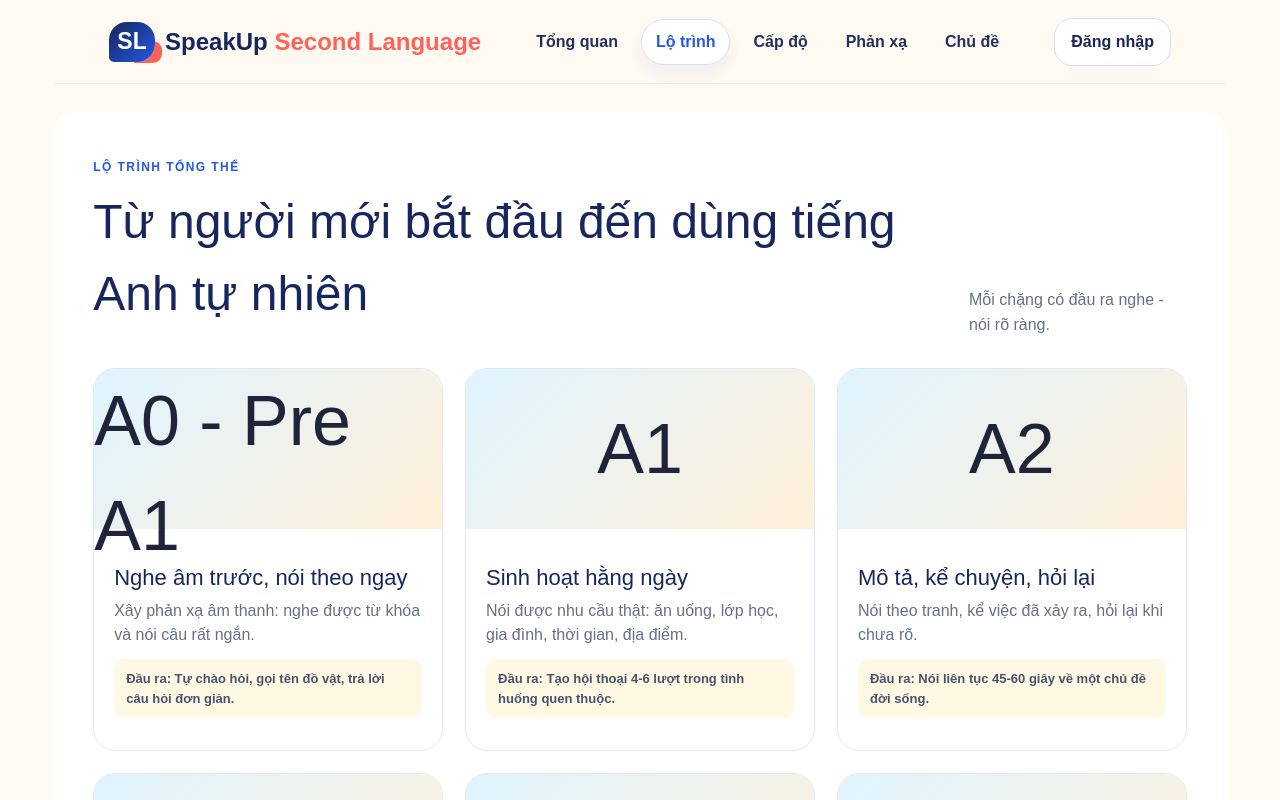
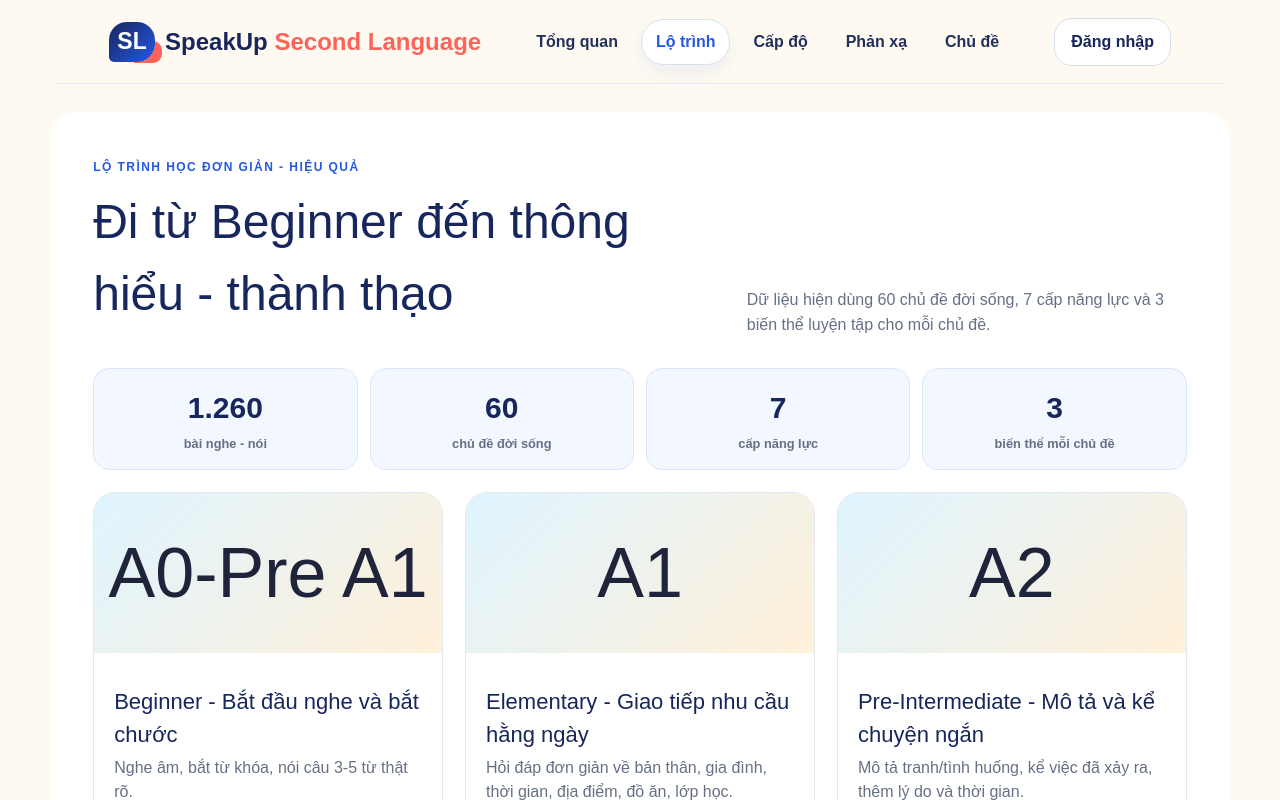
Before and after one commit to hodatlsk34-art/cambridge-listen-speak, a Next.js app: page / in a window 1280 px wide. Both pictures are taken after a click on the button "Lộ trình". Shown: the top 800 px of the page. Built offline with nearby package versions, Linux system fonts and the light colour scheme.

Commit message:
Add files via upload

```diff
--- a/app/page.tsx
+++ b/app/page.tsx
@@ -15,22 +15,44 @@ const fluencyStages = [
 type FluencyStageId = (typeof fluencyStages)[number]["id"];
 
 const roadmap = [
-  { id: "foundation", level: "A0 - Pre A1", title: "Nghe âm trước, nói theo ngay", goal: "Xây phản xạ âm thanh: nghe được từ khóa và nói câu rất ngắn.", output: "Tự chào hỏi, gọi tên đồ vật, trả lời câu hỏi đơn giản." },
-  { id: "daily", level: "A1", title: "Sinh hoạt hằng ngày", goal: "Nói được nhu cầu thật: ăn uống, lớp học, gia đình, thời gian, địa điểm.", output: "Tạo hội thoại 4-6 lượt trong tình huống quen thuộc." },
-  { id: "story", level: "A2", title: "Mô tả, kể chuyện, hỏi lại", goal: "Nói theo tranh, kể việc đã xảy ra, hỏi lại khi chưa rõ.", output: "Nói liên tục 45-60 giây về một chủ đề đời sống." },
-  { id: "conversation", level: "B1", title: "Hội thoại đời sống thật", goal: "Phản xạ trong trường học, du lịch, dịch vụ, sức khỏe an toàn, công nghệ.", output: "Duy trì hội thoại 2-3 phút, có lý do và ví dụ." },
-  { id: "discussion", level: "B2", title: "Nêu quan điểm và tương tác", goal: "Nghe ý kiến khác nhau, phản hồi, đồng ý, không đồng ý lịch sự.", output: "Thảo luận vấn đề quen thuộc với lập luận rõ." },
-  { id: "second-language", level: "C1 - C2", title: "Tiếng Anh như ngôn ngữ thứ hai", goal: "Dùng tiếng Anh để học, làm việc, trình bày, thương lượng và suy nghĩ.", output: "Nói tự nhiên, chính xác, linh hoạt theo người nghe và mục đích." },
+  { id: "beginner", level: "A0-Pre A1", title: "Beginner - Bắt đầu nghe và bắt chước", goal: "Nghe âm, bắt từ khóa, nói câu 3-5 từ thật rõ.", daily: "1 bài/ngày: nghe 3 lần, nói theo 5 câu, ghi âm 1 lần.", output: "Tự chào hỏi, gọi tên đồ vật, trả lời câu hỏi Yes/No và câu ngắn." },
+  { id: "elementary", level: "A1", title: "Elementary - Giao tiếp nhu cầu hằng ngày", goal: "Hỏi đáp đơn giản về bản thân, gia đình, thời gian, địa điểm, đồ ăn, lớp học.", daily: "1 bài/ngày: nghe hội thoại, đọc song ngữ, đổi 2 thông tin cá nhân.", output: "Tạo hội thoại 5 lượt trong tình huống quen thuộc." },
+  { id: "pre-intermediate", level: "A2", title: "Pre-Intermediate - Mô tả và kể chuyện ngắn", goal: "Mô tả tranh/tình huống, kể việc đã xảy ra, thêm lý do và thời gian.", daily: "1-2 bài/ngày: shadowing, nói lại, hỏi lại khi chưa rõ.", output: "Nói liên tục 45-60 giây về một chủ đề đời sống." },
+  { id: "intermediate", level: "B1", title: "Intermediate - Hội thoại đời sống thật", goal: "Duy trì hội thoại, hỏi tiếp, giải thích ý và xử lý tình huống.", daily: "2 bài/ngày: một bài phản xạ, một bài ứng dụng đời sống.", output: "Nói 2 phút có mở ý, lý do và ví dụ." },
+  { id: "upper-intermediate", level: "B2", title: "Upper-Intermediate - Thảo luận và quan điểm", goal: "So sánh lựa chọn, nêu quan điểm, phản hồi lịch sự và bảo vệ ý kiến.", daily: "2 bài/ngày: nghe ý kiến, luyện nói mở rộng, tự tổng kết.", output: "Thảo luận 2-3 phút về vấn đề quen thuộc." },
+  { id: "advanced", level: "C1", title: "Advanced - Trình bày linh hoạt", goal: "Trình bày, tóm tắt, phát triển ý, dùng tiếng Anh cho học tập và công việc.", daily: "2-3 bài/ngày: nói dài, ghi âm, tự sửa độ rõ và độ mạch lạc.", output: "Trình bày 3 phút có ví dụ, phản hồi và kết luận." },
+  { id: "proficient", level: "C2", title: "Proficient - Thông hiểu và thành thạo", goal: "Dùng tiếng Anh tự nhiên, chính xác, linh hoạt như ngôn ngữ thứ hai.", daily: "3 bài/ngày: phản xạ nhanh, thảo luận sâu, ứng dụng vào việc thật.", output: "Diễn đạt 3-4 phút tự nhiên, có sắc thái, phản hồi và tổng kết." },
+] as const;
+
+const studyCycle = [
+  "Nghe không nhìn chữ để bắt ý chính.",
+  "Mở song ngữ để hiểu nghĩa và cách dùng câu.",
+  "Shadowing từng câu, chú ý nhịp và âm cuối.",
+  "Đổi thông tin thành câu của mình.",
+  "Ghi âm, nghe lại, rồi trả lời câu hỏi.",
+] as const;
+
+const levelUpChecks = [
+  "Hoàn thành ít nhất 40 bài ở cấp hiện tại.",
+  "Nghe lại hội thoại và hiểu được ý chính không cần nhìn dịch.",
+  "Nói được bài phản xạ đúng độ dài yêu cầu của cấp.",
+  "Tự tạo được câu mới, không chỉ đọc lại câu mẫu.",
 ] as const;
 
 const levelBands = [
-  { stageId: "beginner", level: "A0-Pre A1", turns: 4, speak: "Nói 4-5 câu ngắn, rõ âm và đúng nhịp." },
-  { stageId: "elementary", level: "A1", turns: 5, speak: "Tạo hội thoại 5 lượt, có chào hỏi và trả lời ngắn." },
-  { stageId: "pre-intermediate", level: "A2", turns: 6, speak: "Đóng vai 6 lượt, thêm lý do hoặc thời gian." },
-  { stageId: "intermediate", level: "B1", turns: 7, speak: "Duy trì hội thoại 2 phút, hỏi lại và giải thích rõ." },
-  { stageId: "upper-intermediate", level: "B2", turns: 8, speak: "Thảo luận 2-3 phút, so sánh hai lựa chọn và nêu quan điểm." },
-  { stageId: "advanced", level: "C1", turns: 9, speak: "Trình bày linh hoạt 3 phút, có ví dụ, phản hồi và kết luận." },
-  { stageId: "proficient", level: "C2", turns: 10, speak: "Diễn đạt tự nhiên 3-4 phút, có sắc thái, phản hồi và tổng kết." },
+  { stageId: "beginner", level: "A0-Pre A1", turns: 4, speak: "Nói 4-5 câu ngắn, rõ âm và đúng nhịp.", function: "greeting, naming, choosing, answering yes/no", viFunction: "chào hỏi, gọi tên, lựa chọn, trả lời có/không" },
+  { stageId: "elementary", level: "A1", turns: 5, speak: "Tạo hội thoại 5 lượt, có chào hỏi và trả lời ngắn.", function: "meeting people, asking simple questions, checking understanding", viFunction: "làm quen, hỏi câu đơn giản, kiểm tra lại xem đã hiểu chưa" },
+  { stageId: "pre-intermediate", level: "A2", turns: 6, speak: "Đóng vai 6 lượt, thêm lý do hoặc thời gian.", function: "showing interest, making suggestions, talking about routines and jobs", viFunction: "thể hiện sự quan tâm, đưa ra gợi ý, nói về thói quen và công việc" },
+  { stageId: "intermediate", level: "B1", turns: 7, speak: "Duy trì hội thoại 2 phút, hỏi lại và giải thích rõ.", function: "describing experiences, explaining reasons, handling everyday problems", viFunction: "kể trải nghiệm, giải thích lý do, xử lý vấn đề đời sống" },
+  { stageId: "upper-intermediate", level: "B2", turns: 8, speak: "Thảo luận 2-3 phút, so sánh hai lựa chọn và nêu quan điểm.", function: "giving advice, comparing options, supporting an opinion", viFunction: "đưa lời khuyên, so sánh lựa chọn, bảo vệ quan điểm" },
+  { stageId: "advanced", level: "C1", turns: 9, speak: "Trình bày linh hoạt 3 phút, có ví dụ, phản hồi và kết luận.", function: "presenting ideas, responding flexibly, summarising and negotiating meaning", viFunction: "trình bày ý, phản hồi linh hoạt, tóm tắt và làm rõ nghĩa" },
+  { stageId: "proficient", level: "C2", turns: 10, speak: "Diễn đạt tự nhiên 3-4 phút, có sắc thái, phản hồi và tổng kết.", function: "expressing nuance, adapting tone, sustaining natural discussion", viFunction: "diễn đạt sắc thái, điều chỉnh giọng điệu, duy trì thảo luận tự nhiên" },
+] as const;
+
+const sourceGuides = [
+  "CEFR: dùng mô tả năng lực A1-C2 để tăng dần độ dài, độ tự nhiên và mức độc lập khi nói.",
+  "British Council LearnEnglish Speaking: dùng nhóm chức năng như meeting people, checking understanding, making suggestions, showing interest, talking about work và giving advice.",
+  "Cambridge English: dùng định hướng CEFR để giữ lộ trình từ basic user đến proficient user.",
 ] as const;
 
 const topicSeeds = [
@@ -119,11 +141,13 @@ const lessonVariants = [
 
 function makeLines(seed: (typeof topicSeeds)[number], bandIndex: number, stageLabel: string, variant: (typeof lessonVariants)[number]) {
   const [titleEn, titleVi, phraseEn, phraseVi] = seed;
+  const band = levelBands[bandIndex];
   const lines = [
     [`Can we talk about ${phraseEn}?`, `Chúng ta có thể nói về ${phraseVi} không?`],
     [`Sure. ${titleEn} is part of everyday life.`, `Được. ${titleVi} là một phần của cuộc sống hằng ngày.`],
     [`What should I say first?`, `Trước tiên tôi nên nói gì?`],
     [`Start with one clear sentence and a real example.`, `Hãy bắt đầu bằng một câu rõ ràng và một ví dụ thật.`],
+    [`At this level, I practise ${band.function}.`, `Ở cấp này, tôi luyện ${band.viFunction}.`],
     [`This lesson helps me ${variant.focus}.`, `Bài này giúp tôi ${variant.viFocus}.`],
     [`For ${stageLabel.toLowerCase()}, this topic should sound natural and useful.`, `Ở cấp ${stageLabel.toLowerCase()}, chủ đề này cần tự nhiên và hữu ích.`],
     [`I can add a reason, such as time, place, or feeling.`, `Tôi có thể thêm lý do, chẳng hạn như thời gian, địa điểm hoặc cảm xúc.`],
@@ -146,8 +170,8 @@ const topics = levelBands.flatMap((band, bandIndex) =>
       stageId: band.stageId,
       variant: variant.label,
       lines: makeLines(seed, bandIndex, band.level, variant),
-      listenTask: `Nghe hội thoại về ${seed[3]} để xác định chủ đề, ví dụ và phần ${variant.viFocus}.`,
-      speakTask: `${band.speak} Chủ đề: ${seed[1]}. Bài ${variantIndex + 1}: ${variant.label}.`,
+      listenTask: `Nghe hội thoại về ${seed[3]} để xác định chủ đề, ví dụ, chức năng giao tiếp và phần ${variant.viFocus}.`,
+      speakTask: `${band.speak} Trọng tâm: ${band.viFunction}. Chủ đề: ${seed[1]}. Bài ${variantIndex + 1}: ${variant.label}.`,
     }))
   )
 );
@@ -266,7 +290,7 @@ export default function Home() {
           <div className="audio-lab compact-lab"><div className="audio-card"><div className="card-top"><div><span className="pill yellow">{selectedStage.label} · {selectedStage.vi} · {selectedStage.level}</span><h2>{selectedStage.promise}</h2></div><span className="big-emoji">{selectedStage.icon}</span></div><Wave active={playing}/><div className="player"><button onClick={() => filteredTopics[0] && playTopic(filteredTopics[0])}>{playing ? "Ⅱ" : "▶"}</button><div><b>Nghe mẫu hội thoại thật</b><small>Nghe tiếng Anh trước, mở dịch Việt sau, rồi nói lại.</small></div><span>listen · repeat · speak</span></div></div></div>
         </div>}
 
-        {activeView === "roadmap" && <div className="level-rail app-panel"><div className="section-heading"><div><span className="kicker">LỘ TRÌNH TỔNG THỂ</span><h2>Từ người mới bắt đầu đến dùng tiếng Anh tự nhiên</h2></div><p>Mỗi chặng có đầu ra nghe - nói rõ ràng.</p></div><div className="lesson-grid">{roadmap.map((stage) => <article key={stage.id}><div className="lesson-visual"><span>{stage.level}</span></div><div className="lesson-body"><h3>{stage.title}</h3><p>{stage.goal}</p><div className="format">Đầu ra: {stage.output}</div></div></article>)}</div></div>}
+        {activeView === "roadmap" && <div className="level-rail app-panel"><div className="section-heading"><div><span className="kicker">LỘ TRÌNH HỌC ĐƠN GIẢN - HIỆU QUẢ</span><h2>Đi từ Beginner đến thông hiểu - thành thạo</h2></div><p>Dữ liệu hiện dùng 60 chủ đề đời sống, 7 cấp năng lực và 3 biến thể luyện tập cho mỗi chủ đề.</p></div><div className="roadmap-stats"><span><b>1.260</b><small>bài nghe - nói</small></span><span><b>60</b><small>chủ đề đời sống</small></span><span><b>7</b><small>cấp năng lực</small></span><span><b>3</b><small>biến thể mỗi chủ đề</small></span></div><div className="lesson-grid">{roadmap.map((stage) => <article key={stage.id}><div className="lesson-visual"><span>{stage.level}</span></div><div className="lesson-body"><h3>{stage.title}</h3><p>{stage.goal}</p><div className="format">Học mỗi ngày: {stage.daily}</div><footer><span>Đầu ra</span><span>{stage.output}</span></footer></div></article>)}</div><div className="roadmap-support"><article><h3>Chu trình 1 bài học</h3><ol>{studyCycle.map((item) => <li key={item}>{item}</li>)}</ol></article><article><h3>Khi nào lên cấp?</h3><ol>{levelUpChecks.map((item) => <li key={item}>{item}</li>)}</ol></article><article className="source-guide"><h3>Nguồn chuẩn dùng để thiết kế lại</h3><ol>{sourceGuides.map((item) => <li key={item}>{item}</li>)}</ol></article></div></div>}
 
         {activeView === "programs" && <div className="tracks-section app-panel"><div className="section-heading"><div><span className="kicker">LỘ TRÌNH THEO NĂNG LỰC</span><h2>Từ Beginner đến thông hiểu - thành thạo</h2></div><p>Chọn cấp độ hiện tại để lọc chủ đề, độ dài hội thoại và bài luyện nói phù hợp.</p></div><div className="track-grid">{fluencyStages.map((item) => <article key={item.id} className={stage === item.id ? "selected-card" : ""} onClick={() => setStage(item.id)}><span>{item.icon}</span><b>{item.label}</b><small>{`${item.vi} · ${item.level}`}</small><p>{item.promise}</p><ul>{item.goals.map((goal) => <li key={goal}>{goal}</li>)}</ul><button className="button secondary" onClick={(event) => { event.stopPropagation(); setStage(item.id); openView("topics"); }}>Xem chủ đề</button></article>)}</div></div>}
 
```
Also changed, not shown: app/globals.css.
